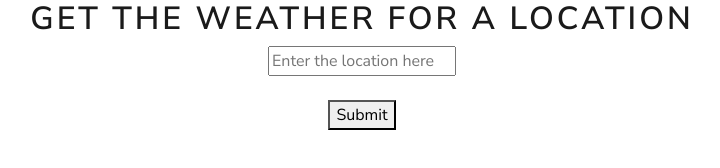
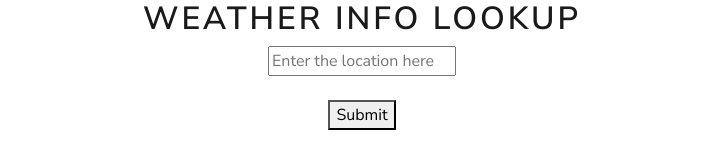
Before and after one commit to Jas4118/Jas4118.github.io, a plain HTML site: page Weather Info Lookup/index.html in a window 1280 px wide. Shown: the whole page, without its empty margins (278-998 px from the left). Drawn offline with nearby package versions, Linux system fonts and the light colour scheme.

Commit message:
Update index.html

```diff
--- a/Weather Info Lookup/index.html
+++ b/Weather Info Lookup/index.html
@@ -1,15 +1,11 @@
 <!DOCTYPE html>
   <link rel="stylesheet" href="https://bootswatch.com/5/lux/bootstrap.min.css" type="text/css">
   <body style="text-align:center">
-  <head>
-    <title>Weather Lookup</title>
-  </head>
-
   <body>
       <div>
 
         <div>
-            <h1>Get The Weather For a Location</h1>
+            <h1>Weather Info Lookup</h1>
             <input type = "text" id = "userSearch" placeholder="Enter the location here";>
         </div>
         <br>
```
